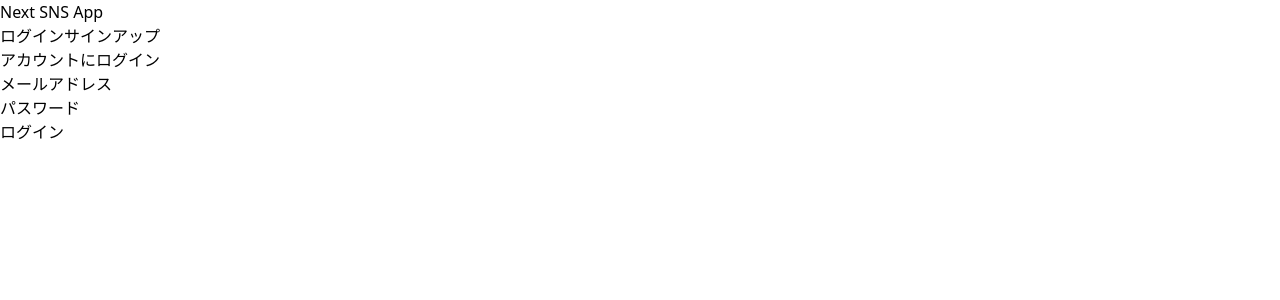
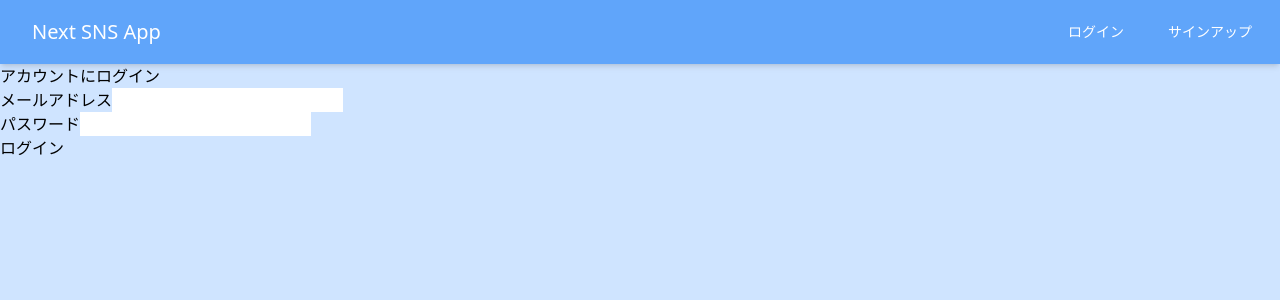
Before and after one commit to shin-tc-10/next-sns-app, a Next.js app: page /login in a window 1280 px wide. Shown: the top 300 px of the page. Built offline with nearby package versions, Linux system fonts and the light colour scheme.

Commit message:
css調整

```diff
--- a/src/components/HeaderMenu.tsx
+++ b/src/components/HeaderMenu.tsx
@@ -8,18 +8,18 @@ const HeaderMenu = () => {
 
   return (
     <header>
-      <div>
-        <h1><Link href="/">Next SNS App</Link></h1>
-        <nav aria-controls="basic-navbar-nav">
-          <ul className="me-auto">
+      <div className="shadow-md flex h-16 items-center justify-between bg-blue-400 text-white">
+        <h1><Link href="/" className="px-8 text-xl">Next SNS App</Link></h1>
+        <nav>
+          <ul className="flex space-x-4 text-sm">
             {user ? (
               <>
-                <Link href={`/profile/${user.id}`}>プロフィール</Link>
-                <button onClick={logout} >ログアウト</button>
-                <Link href="/withdrawal">退会</Link>
+                <Link href={`/profile/${user.id}`} className="pr-7">プロフィール</Link>
+                <button onClick={logout} className="pr-7">ログアウト</button>
+                <Link href="/withdrawal" className="pr-7">退会</Link>
               </>) : (<>
-                <Link href="/login">ログイン</Link>
-                <Link href="/signup">サインアップ</Link>
+                <Link href="/login" className="pr-7">ログイン</Link>
+                <Link href="/signup" className="pr-7">サインアップ</Link>
               </>)}
           </ul>
         </nav>
--- a/src/components/TimeLine.tsx
+++ b/src/components/TimeLine.tsx
@@ -37,21 +37,21 @@ const TimeLine = () => {
 
   return (
     <div>
-      <main>
-        <div>
+      <main className="w-48 m-auto">
+        <div className=" overflow-auto my-20">
+          {latestPosts.map((post: PostType) => (
+            <Post key={post.id} post={post} />
+          ))}
+        </div>
+        <div className="">
           <form onSubmit={handleSubmit}>
             <div>
-              <textarea placeholder="何を呟く？" onChange={(e: React.ChangeEvent<HTMLTextAreaElement>) =>
+              <textarea className="shadow-xl" placeholder="何を呟く？" onChange={(e: React.ChangeEvent<HTMLTextAreaElement>) =>
                 setPostText(e.target.value)} value={postText} style={{ width: '600px', margin: '70px auto 10px' }} />
               <div className="d-grid gap-2" style={{ width: '600px', margin: '0 auto 10px' }}>
                 <button type="submit" >投稿する</button></div>
             </div>
           </form>
-        </div>
-        <div className="mb-2" style={{ textAlign: 'center' }}>
-          {latestPosts.map((post: PostType) => (
-            <Post key={post.id} post={post} />
-          ))}
         </div>
       </main>
     </div>
--- a/src/lib/apiClient.ts
+++ b/src/lib/apiClient.ts
@@ -1,8 +1,8 @@
 import axios from "axios";
 
 const apiClient = axios.create({
-  // baseURL: "http://localhost:10000/api",
-  baseURL: process.env.NEXT_PUBLIC_API_BASEURL,
+  baseURL: "http://localhost:10000/api",
+  // baseURL: process.env.NEXT_PUBLIC_API_BASEURL,
   headers: {
     "Content-Type": "application/json",
   },
--- a/src/pages/_app.tsx
+++ b/src/pages/_app.tsx
@@ -2,7 +2,7 @@ import React from "react";
 import HeaderMenu from "@/components/HeaderMenu";
 import { AuthProvider } from "@/context/auth";
 import type { AppProps } from 'next/app';
-import '@/styles/tailwind.css';
+import '@/styles/globals.css';
 
 
 const App = ({ Component, pageProps }: AppProps) => {
--- a/src/styles/globals.css
+++ b/src/styles/globals.css
@@ -1,107 +1,8 @@
-:root {
-  --max-width: 1100px;
-  --border-radius: 12px;
-  --font-mono: ui-monospace, Menlo, Monaco, 'Cascadia Mono', 'Segoe UI Mono',
-    'Roboto Mono', 'Oxygen Mono', 'Ubuntu Monospace', 'Source Code Pro',
-    'Fira Mono', 'Droid Sans Mono', 'Courier New', monospace;
-
-  --foreground-rgb: 0, 0, 0;
-  --background-start-rgb: 214, 219, 220;
-  --background-end-rgb: 255, 255, 255;
-
-  --primary-glow: conic-gradient(
-    from 180deg at 50% 50%,
-    #16abff33 0deg,
-    #0885ff33 55deg,
-    #54d6ff33 120deg,
-    #0071ff33 160deg,
-    transparent 360deg
-  );
-  --secondary-glow: radial-gradient(
-    rgba(255, 255, 255, 1),
-    rgba(255, 255, 255, 0)
-  );
-
-  --tile-start-rgb: 239, 245, 249;
-  --tile-end-rgb: 228, 232, 233;
-  --tile-border: conic-gradient(
-    #00000080,
-    #00000040,
-    #00000030,
-    #00000020,
-    #00000010,
-    #00000010,
-    #00000080
-  );
-
-  --callout-rgb: 238, 240, 241;
-  --callout-border-rgb: 172, 175, 176;
-  --card-rgb: 180, 185, 188;
-  --card-border-rgb: 131, 134, 135;
-}
-
-@media (prefers-color-scheme: dark) {
-  :root {
-    --foreground-rgb: 255, 255, 255;
-    --background-start-rgb: 0, 0, 0;
-    --background-end-rgb: 0, 0, 0;
-
-    --primary-glow: radial-gradient(rgba(1, 65, 255, 0.4), rgba(1, 65, 255, 0));
-    --secondary-glow: linear-gradient(
-      to bottom right,
-      rgba(1, 65, 255, 0),
-      rgba(1, 65, 255, 0),
-      rgba(1, 65, 255, 0.3)
-    );
-
-    --tile-start-rgb: 2, 13, 46;
-    --tile-end-rgb: 2, 5, 19;
-    --tile-border: conic-gradient(
-      #ffffff80,
-      #ffffff40,
-      #ffffff30,
-      #ffffff20,
-      #ffffff10,
-      #ffffff10,
-      #ffffff80
-    );
-
-    --callout-rgb: 20, 20, 20;
-    --callout-border-rgb: 108, 108, 108;
-    --card-rgb: 100, 100, 100;
-    --card-border-rgb: 200, 200, 200;
-  }
-}
-
-* {
-  box-sizing: border-box;
-  padding: 0;
-  margin: 0;
-}
-
-html,
-body {
-  max-width: 100vw;
-  overflow-x: hidden;
-}
+/* styles/tailwind.css */
+@import 'tailwindcss/base';
+@import 'tailwindcss/components';
+@import 'tailwindcss/utilities';
 
 body {
-  color: rgb(var(--foreground-rgb));
-  background: linear-gradient(
-      to bottom,
-      transparent,
-      rgb(var(--background-end-rgb))
-    )
-    rgb(var(--background-start-rgb));
+    background: #cfe4ff;
 }
-
-a {
-  color: inherit;
-  text-decoration: none;
-}
-
-@media (prefers-color-scheme: dark) {
-  html {
-    color-scheme: dark;
-  }
-}
--- a/src/styles/tailwind.css
+++ /dev/null
@@ -1,4 +0,0 @@
-/* styles/tailwind.css */
-@import 'tailwindcss/base';
-@import 'tailwindcss/components';
-@import 'tailwindcss/utilities';
--- a/tailwind.config.js
+++ b/tailwind.config.js
@@ -1,6 +1,8 @@
 /** @type {import('tailwindcss').Config} */
 module.exports = {
-  content: [],
+  content: [
+    "./src/**/*.{js,jsx,ts,tsx}",
+  ],
   theme: {
     extend: {},
   },
```
